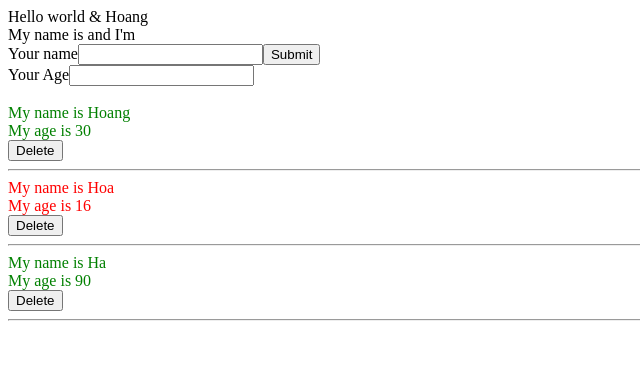
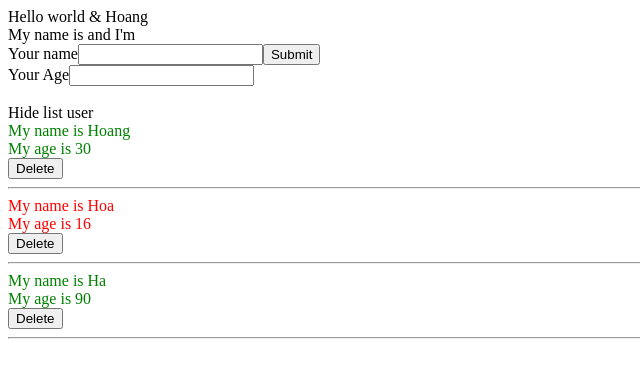
Before and after one commit to HOANGKHONGTANCRUSH/TetttReact, a React (Create React App) app: page / in a window 1280 px wide. Shown: the top 378 px of the page, without its empty margins (0-640 px from the left). Built offline with nearby package versions, Linux system fonts and the light colour scheme.

Commit message:
hoang 14

```diff
--- a/src/components/Disolayinfor.js
+++ b/src/components/Disolayinfor.js
@@ -1,4 +1,4 @@
-import React from "react";
+import React, { useState } from "react";
 import './Displayinfro.scss'
 import logo from './../logo.svg'
 
@@ -67,17 +67,26 @@ import logo from './../logo.svg'
 const DisPlayInfor = (props) => {
     const { listUsers } = props;
 
+    const [isShowHideisUser, setShowHideListUser] = useState(true);
+    const hanldShowHideisUser = () => {
+        setShowHideListUser(!isShowHideisUser);
+    }
     return (
         <div className="display-infro-container">
+            <div>
+                <span onClick={() => hanldShowHideisUser()}>
+                    {isShowHideisUser === true ? "Hide list user" : "Show list user"}
+                </span>
+            </div>
             {listUsers.map((user, index) => {
                 return (
                     <>
-                        {true &&
+                        {isShowHideisUser &&
                             <div key={user.id} className={+user.age > 18 ? "green" : "red"}>
                                 <div>My name is {user.name} </div>
                                 <div>My age is {user.age} </div>
                                 <div>
-                                    <button onClick={() => props.handleDeleteUser(user.id)}>Delete</button>
+                                    <button onClick={() => this.props.handleDeleteUser(user.id)}>Delete</button>
                                 </div>
                                 <hr></hr>
                             </div>
```
